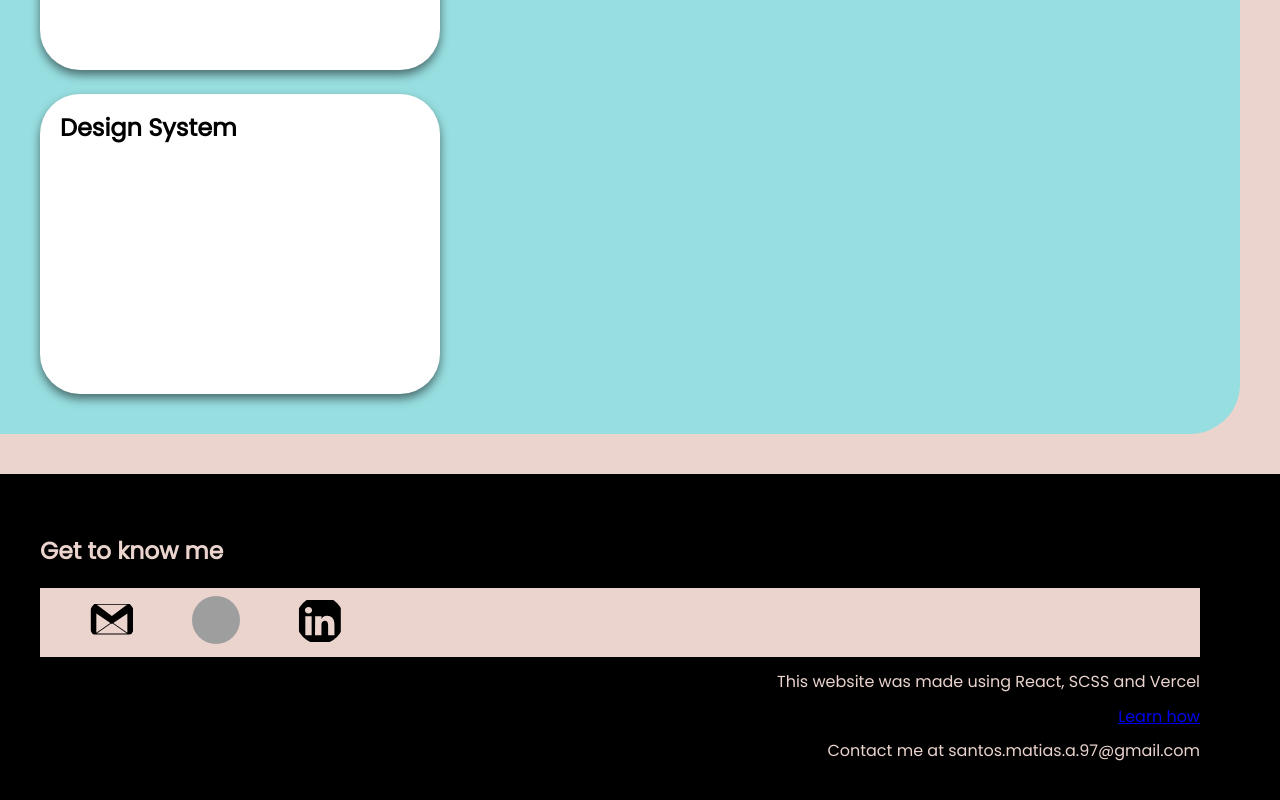
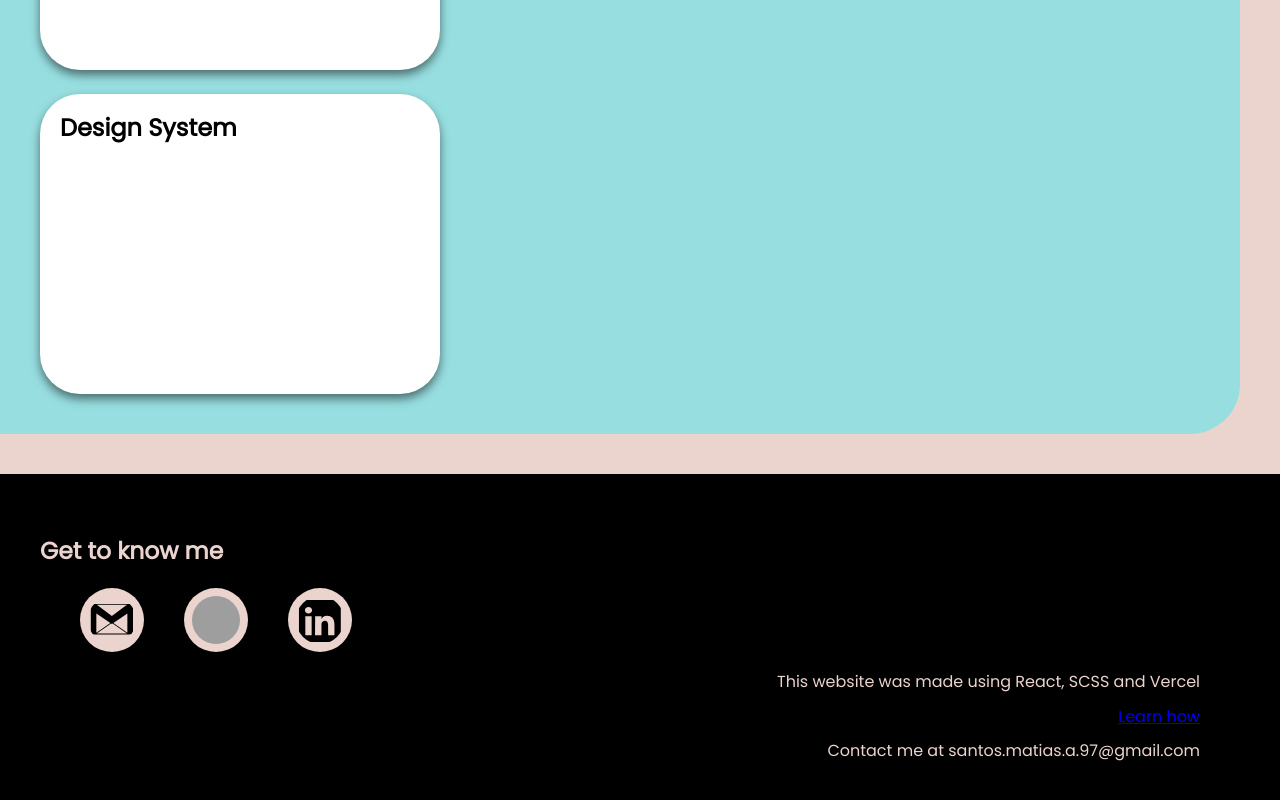
Before and after one commit to Matias-Santos/My-Cv, a React (Vite) app in the folder my-cv/: page / in a window 1280 px wide. Shown: the part 2881-3681 px from the top of the page. Built offline with nearby package versions, Linux system fonts and the light colour scheme; grey boxes are pictures that could not be loaded.

Commit message:
8 | Kolicode | fix | Removed background from links container | matias.santos

```diff
--- a/my-cv/src/components/Footer/Footer.scss
+++ b/my-cv/src/components/Footer/Footer.scss
@@ -10,7 +10,6 @@
     .icons-container {
       display: flex;
       flex-direction: row;
-      background-color: #ead4cd;
     }
     .nav-icons {
       padding: 8px;
```
